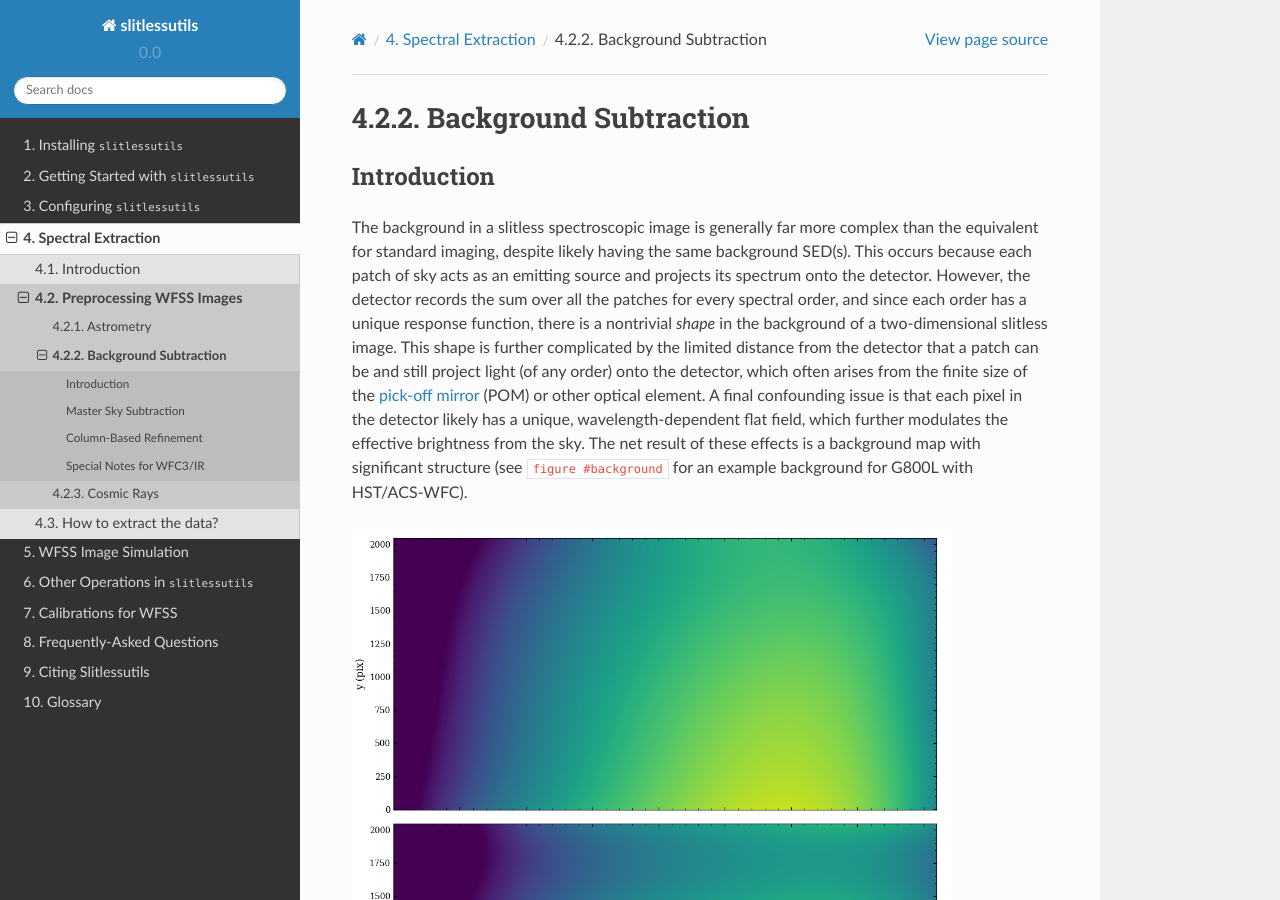
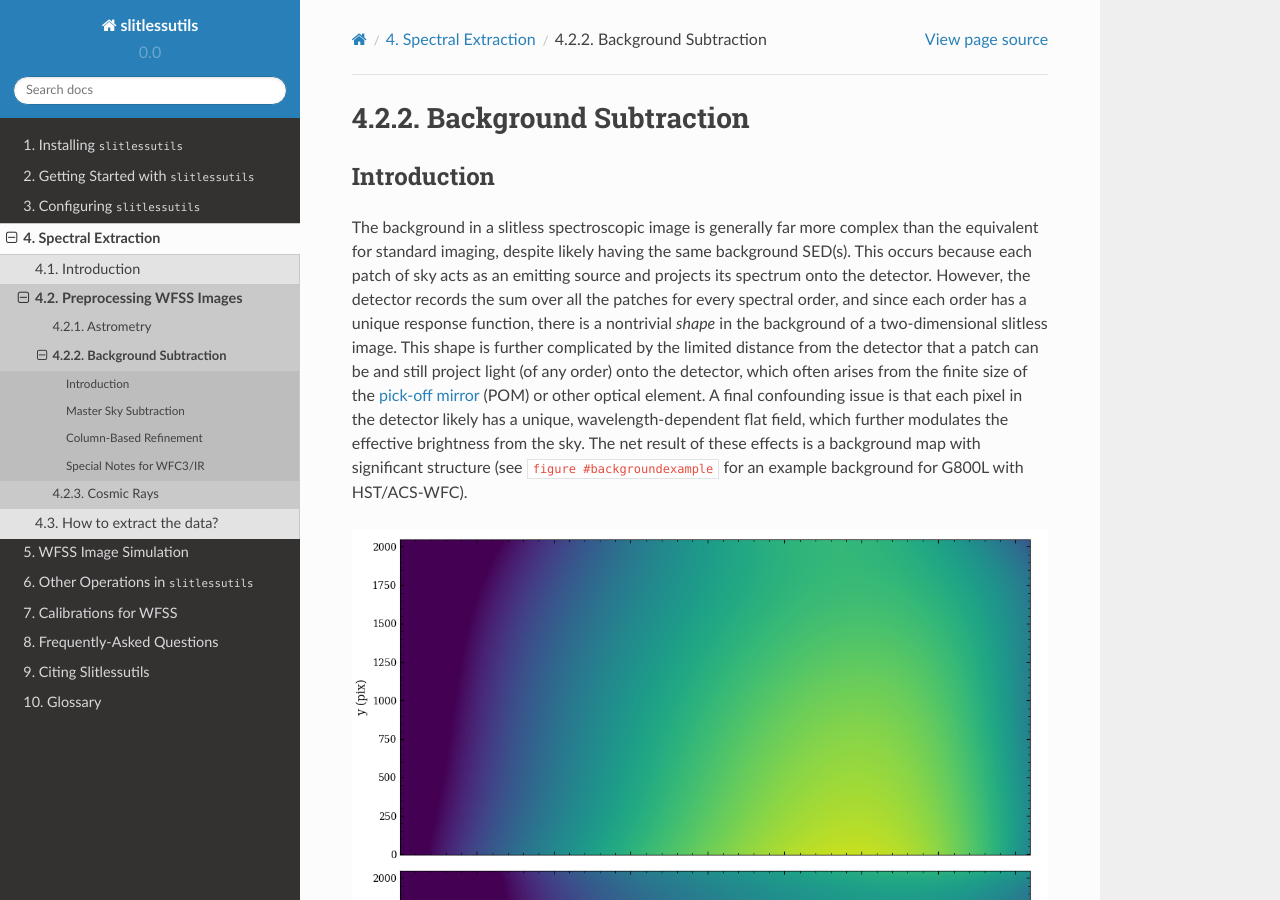
Before and after one commit to spacetelescope/slitlessutils, a Sphinx documentation site: the page built from docs/background.rst, in a window 1280 px wide and 900 px high. Built offline with Sphinx 7.4.7 and the Read the Docs theme 2.0.0, drawn with Linux system fonts in a browser that asks for light colours; cross-references to code outside the pages are shown as plain code.

Commit message:
figure numbers fixes

```diff
--- a/docs/background.rst
+++ b/docs/background.rst
@@ -6,11 +6,11 @@ Background Subtraction
 Introduction
 ------------
 
-The background in a slitless spectroscopic image is generally far more complex than the equivalent for standard imaging, despite likely having the same background SED(s).  This occurs because each patch of sky acts as an emitting source and projects its spectrum onto the detector.  However, the detector records the sum over all the patches for every spectral order, and since each order has a unique response function, there is a nontrivial *shape* in the background of a two-dimensional slitless image.  This shape is further complicated by the limited distance from the detector that a patch can be and still project light (of any order) onto the detector, which often arises from the finite size of the :term:`pick-off mirror` (POM) or other optical element.  A final confounding issue is that each pixel in the detector likely has a unique, wavelength-dependent flat field, which further modulates the effective brightness from the sky.  The net result of these effects is a background map with significant structure (see :num:`figure #background` for an example background for G800L with HST/ACS-WFC).
+The background in a slitless spectroscopic image is generally far more complex than the equivalent for standard imaging, despite likely having the same background SED(s).  This occurs because each patch of sky acts as an emitting source and projects its spectrum onto the detector.  However, the detector records the sum over all the patches for every spectral order, and since each order has a unique response function, there is a nontrivial *shape* in the background of a two-dimensional slitless image.  This shape is further complicated by the limited distance from the detector that a patch can be and still project light (of any order) onto the detector, which often arises from the finite size of the :term:`pick-off mirror` (POM) or other optical element.  A final confounding issue is that each pixel in the detector likely has a unique, wavelength-dependent flat field, which further modulates the effective brightness from the sky.  The net result of these effects is a background map with significant structure (see :num:`figure #backgroundexample` for an example background for G800L with HST/ACS-WFC).
 
-.. _background:
+.. _backgroundexample:
 .. figure:: images/acs_g800l.png
-   :width: 600
+   :align: center
    :alt: Example master sky image for HST/ACS G800L.
 
    The smoothed master sky image for the Advanced Camera for Surveys (ACS)
--- a/docs/calib.rst
+++ b/docs/calib.rst
@@ -104,7 +104,7 @@ where
 	\frac{\lambda-\lambda_0}{\lambda_1-\lambda_0} & \text{for } \lambda_0\leq\lambda\leq\lambda_1 \\
 	0 & \text{for } \lambda_1<\lambda\end{array}\right.
 
-and the parameters :math:`\lambda_0, \lambda_1` are the lower and upper bounds (respectively) for which the flat-field cube is defined.  See :num:`figure #flatfield` below for a schematic layout of this polynomial flat field.  Additionally, users may also specify a *gray flat* (typically derived from a direct image flat field, which is effectively just a single level in :num:`figure #flatfield`) or a unity flat (effectively ignoring the flat-field correction entirely).  See:
+and the parameters :math:`\lambda_0, \lambda_1` are the lower and upper bounds (respectively) for which the flat-field cube is defined.  See :numref:`figure #flatfield` below for a schematic layout of this polynomial flat field.  Additionally, users may also specify a *gray flat* (typically derived from a direct image flat field, which is effectively just a single level in :numref:`figure #flatfield`) or a unity flat (effectively ignoring the flat-field correction entirely).  See:
 
 * Unity flat field: :class :`~slitlessutils.core.wfss.config.UnityFlatField()`
 * Gray flat field: :class :`~slitlessutils.core.wfss.config.ImageFlatField()`
--- a/docs/cosmicrays.rst
+++ b/docs/cosmicrays.rst
@@ -101,7 +101,7 @@ This are the kernels and can be envoked by the subscript, for example
    # perform the master sky subtraction on the filename "grismfile"
    su.core.preprocess.crrej.laplace(grismfile, kernel='3a', inplace=True)
 
-This will update the file in place, as the flag is set: :code:`inplace=True`.  See :num:`figure #cosmicraysanimate` for an animation of how cosmic rays appear and then can be bilinearly-interpolated over.
+This will update the file in place, as the flag is set: :code:`inplace=True`.  See :numref:`figure #cosmicraysanimate` for an animation of how cosmic rays appear and then can be bilinearly-interpolated over.
 
 
 .. _cosmicrayanimate:
```
